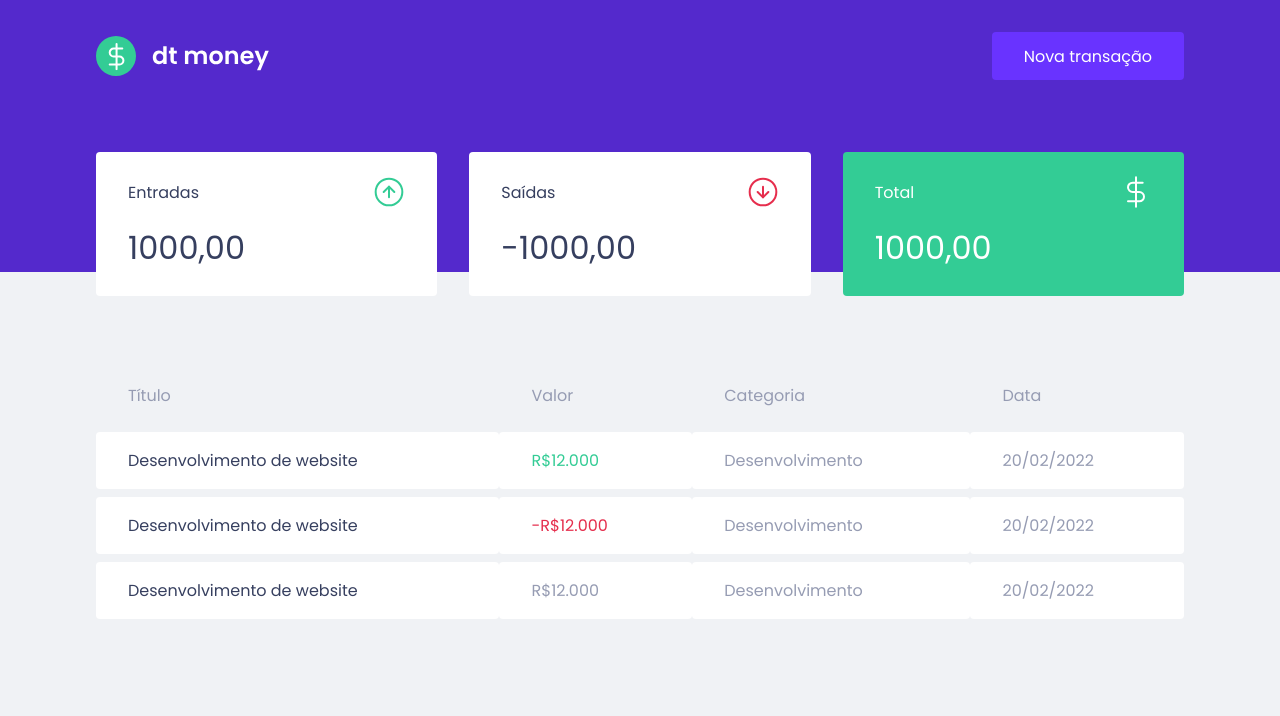
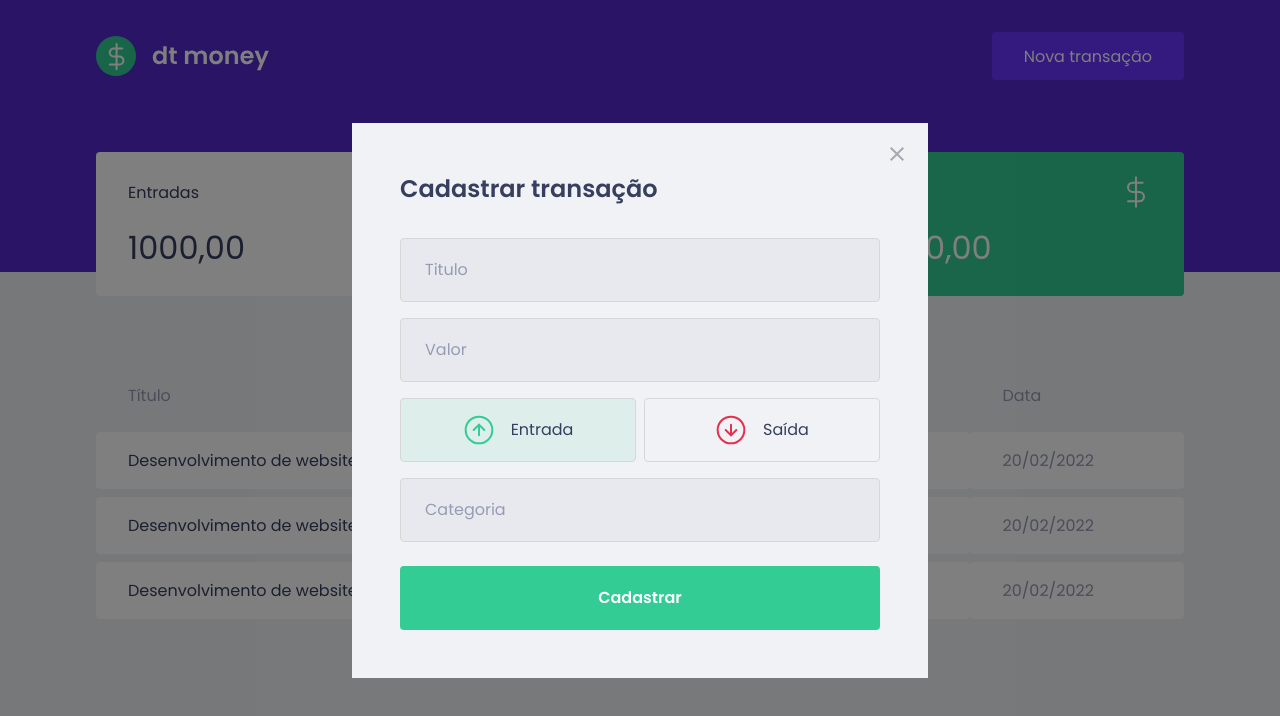
Before and after one commit to JonathanAssis/dtmoney, a Next.js app: page / in a window 1280 px wide. Both pictures are taken after a click on the button "Nova transação". Shown: the top 716 px of the page. Built offline with nearby package versions, Linux system fonts and the light colour scheme; no server answers; what miragejs would draw is missing.

Commit message:
Criando o Componente Modal

```diff
--- a/package.json
+++ b/package.json
@@ -14,15 +14,18 @@
     "next": "12.1.4",
     "react": "18.0.0",
     "react-dom": "18.0.0",
+    "react-modal": "^3.14.4",
     "styled-components": "^5.3.5"
   },
   "devDependencies": {
     "@types/node": "17.0.23",
     "@types/react": "18.0.1",
     "@types/react-dom": "18.0.0",
+    "@types/react-modal": "^3.13.1",
     "@types/styled-components": "^5.1.25",
     "eslint": "8.13.0",
     "eslint-config-next": "12.1.4",
+    "polished": "^4.2.2",
     "typescript": "4.6.3"
   }
 }
--- a/src/components/Header/index.tsx
+++ b/src/components/Header/index.tsx
@@ -1,14 +1,18 @@
 import Image from 'next/image'
+import { useState } from 'react'
+import { Container, Content } from './styles'
 import logoImg from '../../assets/logo.svg'
-import { Container, Content } from './styles'
 
-export function Header () {
+interface HeaderProps {
+  onOpenNewTransactionModal: () => void;
+}
+
+export function Header ({onOpenNewTransactionModal} : HeaderProps) {
   return (
     <Container>
       <Content>
         <Image src={logoImg} alt="dt money" />
-
-        <button type='button'>
+        <button type='button' onClick={onOpenNewTransactionModal}>
           Nova transação
         </button>
       </Content>
--- /dev/null
+++ b/src/components/NewTransactionModal/index.tsx
@@ -0,0 +1,80 @@
+import Modal from 'react-modal'
+import { Container, TransactionsTypeContainer, RadioBox } from './styled';
+import closeImg from '../../assets/close.svg';
+import incomeImg from '../../assets/income.svg';
+import outcomeImg from '../../assets/outcome.svg';
+import Image from 'next/image';
+import { useState } from 'react';
+
+interface NewTransactionModalProps{
+  isOpen: boolean;
+  onRequestClose: () => void;
+}
+
+export function NewTransactionModal({isOpen, onRequestClose}: NewTransactionModalProps){
+  const [type, setType] = useState('deposit');
+
+  return(
+    <Modal
+    isOpen={isOpen}
+    onRequestClose={onRequestClose}
+    overlayClassName="react-modal-overlay"
+    className="react-modal-content"
+    >
+
+      <button
+      type='button'
+      onClick={onRequestClose}
+      className="react-modal-close"
+
+      >
+        <Image src={closeImg} alt="Fechar modal" />
+      </button>
+
+      <Container>
+        <h2>Cadastrar transação</h2>
+
+        <input
+        placeholder='Titulo'
+        />
+
+        <input
+        type="number"
+        placeholder='Valor'
+        />
+
+        <TransactionsTypeContainer>
+
+          <RadioBox
+          type='button'
+          onClick={() => {setType('deposit'); }}
+          isActive={type === 'deposit'}
+          activeColor="green"
+          >
+            <Image src={incomeImg} alt="Entrada" />
+            <span>Entrada</span>
+          </RadioBox>
+
+          <RadioBox
+          type='button'
+          onClick={() => setType('withdraw')}
+          isActive={type === 'withdraw'}
+          activeColor="red"
+          >
+            <Image src={outcomeImg} alt="Saída" />
+            <span>Saída</span>
+          </RadioBox>
+
+        </TransactionsTypeContainer>
+
+        <input
+        placeholder='Categoria'
+        />
+
+        <button type='submit'>
+          Cadastrar
+        </button>
+      </Container>
+    </Modal>
+  )
+}
--- /dev/null
+++ b/src/components/NewTransactionModal/styled.ts
@@ -0,0 +1,98 @@
+import styled from 'styled-components'
+import {darken, transparentize} from 'polished'
+
+export const Container = styled.form`
+  h2{
+    color: var(--text-title);
+    font-size: 1.5rem;
+    margin-bottom: 2rem;
+  }
+
+  input{
+    width: 100%;
+    padding: 0 1.5rem;
+    height: 4rem;
+    border-radius: 0.25rem;
+
+    border: 1px solid #d7d7d7;
+    background: #e7e9ee;
+
+    font-weight: 400;
+    font-size: 1rem;
+
+    &::placeholder{
+      color: var(--text-body)
+    }
+
+    & + input {
+      margin-top: 1rem;
+    }
+
+  }
+  button[type="submit"]{
+      width: 100%;
+      padding: 0 1.5rem;
+      height: 4rem;
+      background: var(--green);
+      color: #fff;
+      border-radius: 0.25rem;
+      border: 0;
+      font-size: 1rem;
+      margin-top: 1.5rem;
+      font-weight: 600;
+
+      transition: filter 0.2s;
+
+      &:hover{
+        filter: brightness(0.9);
+      }
+    }
+`;
+
+export const TransactionsTypeContainer = styled.div`
+margin: 1rem 0;
+display: grid;
+grid-template-columns: 1fr 1fr;
+gap: 0.5rem;
+
+`
+
+interface RadioBoxProps{
+  isActive: boolean;
+  activeColor: 'green' | 'red'
+}
+
+const colors = {
+  green: '#33CC95',
+  red: '#E52E4D'
+}
+
+export const RadioBox = styled.button<RadioBoxProps>`
+  height: 4rem;
+  border: 1px solid #d7d7d7;
+  border-radius: 0.25rem;
+
+  background: ${(props) => props.isActive ? transparentize(0.9, colors[props.activeColor]) : 'transparent'};
+
+  display: flex;
+  align-items: center;
+  justify-content: center;
+
+  transition: border-color 0.2s;
+
+  &:hover{
+    border-color: #aaa;
+  }
+
+  img{
+    width: 20px;
+    height: 20px;
+  }
+
+  span{
+      display: inline-block;
+      margin-left: 1rem;
+      font-size: 1rem;
+      color: var(--text-title);
+    }
+`
--- a/src/pages/index.tsx
+++ b/src/pages/index.tsx
@@ -1,8 +1,12 @@
+import { useState } from 'react'
+import Modal from 'react-modal'
+import { GlobalStyled } from '../styles/global'
+import { createServer } from 'miragejs'
 import { Dashboard } from '../components/Dashboard'
 import { Header } from '../components/Header'
-import { TransactionsTable } from '../components/TransactionsTable'
-import { GlobalStyled } from '../styles/global'
-import { createServer } from 'miragejs'
+import { NewTransactionModal } from '../components/NewTransactionModal'
+
+Modal.setAppElement('#__next');
 
 createServer({
   routes(){
@@ -24,10 +28,23 @@
 })
 
 const Home = () => {
+  const [isNewTransactionModalOpen, setIsNewTransactionModalOpen] = useState(false);
+
+  function handleOpenNewTransactionModal(){
+    setIsNewTransactionModalOpen(true);
+  }
+
+  function handleCloseNewTransactionModal(){
+    setIsNewTransactionModalOpen(false);
+  }
   return (
     <>
-      <Header />
+      <Header onOpenNewTransactionModal={handleOpenNewTransactionModal} />
       <Dashboard />
+      <NewTransactionModal
+      isOpen={isNewTransactionModalOpen}
+      onRequestClose={handleCloseNewTransactionModal}
+      />
       <GlobalStyled />
     </>
   )
--- a/src/styles/global.ts
+++ b/src/styles/global.ts
@@ -58,4 +58,41 @@
   cursor: not-allowed;
 }
 
+.react-modal-overlay {
+  background-color: rgba(0, 0, 0, 0.5);
+
+  position: fixed;
+  top: 0;
+  bottom: 0;
+  right: 0;
+  left: 0;
+
+  display: flex;
+  align-items: center;
+  justify-content: center;
+}
+
+.react-modal-content{
+  width: 100%;
+  max-width: 576px;
+  background-color: var(--background);
+  padding: 3rem;
+  position: relative;
+  border-radius: 0.24;
+}
+
+.react-modal-close {
+  position: absolute;
+  right: 1.5rem;
+  top: 1.5rem;
+  border: 0;
+  background: transparent;
+
+  transition: filter 0.2s ;
+
+  &:hover{
+    filter: brightness(0.8);
+  }
+}
+
 `
```
Also changed, not shown: 1 other file (tests, documents, lock files or other folders).
